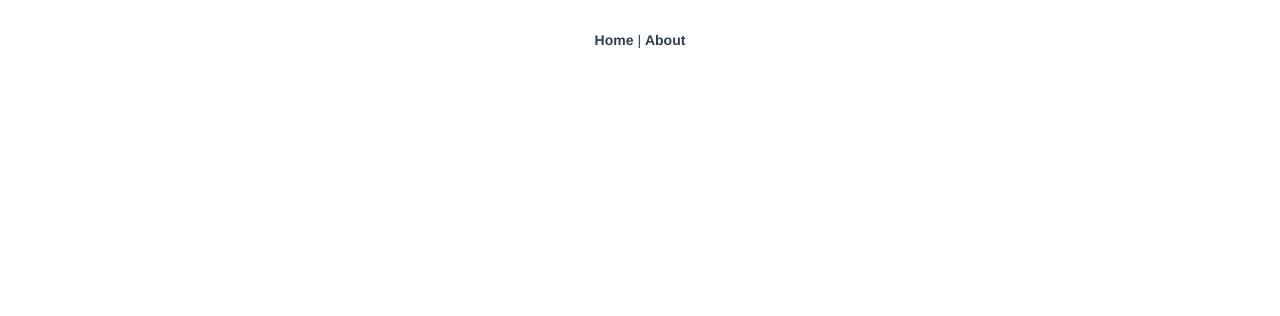
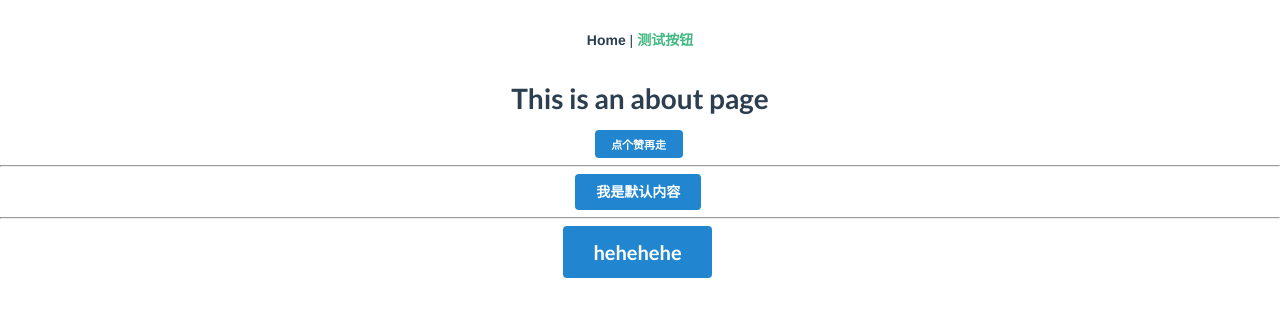
Before and after one commit to is-LittleFlower/vue-more, a Vue app: page /PageButton in a window 1280 px wide. Shown: the top 316 px of the page. Built offline with nearby package versions, Linux system fonts and the light colour scheme.

Commit message:
自定义按钮内容、定义按钮大小

```diff
--- a/examples/App.vue
+++ b/examples/App.vue
@@ -2,7 +2,7 @@
   <div id="app">
     <div id="nav">
       <router-link to="/">Home</router-link> |
-      <router-link to="/about">About</router-link>
+      <router-link to="/PageButton">测试按钮</router-link>
     </div>
     <router-view/>
   </div>
--- a/examples/router/index.js
+++ b/examples/router/index.js
@@ -11,12 +11,12 @@ const routes = [
     component: Home
   },
   {
-    path: '/about',
-    name: 'About',
+    path: '/PageButton',
+    name: 'PageButton',
     // route level code-splitting
     // this generates a separate chunk (about.[hash].js) for this route
     // which is lazy-loaded when the route is visited.
-    component: () => import(/* webpackChunkName: "about" */ '../views/About.vue')
+    component: () => import(/* webpackChunkName: "about" */ '../views/PageButton.vue')
   }
 ]
 
--- a/examples/views/About.vue
+++ /dev/null
@@ -1,7 +0,0 @@
-<template>
-  <div class="about">
-    <my-button></my-button>
-    <my-headline></my-headline>
-    <h1>This is an about page</h1>
-  </div>
-</template>
--- /dev/null
+++ b/examples/views/PageButton.vue
@@ -0,0 +1,10 @@
+<template>
+  <div class="about">
+    <h1>This is an about page</h1>
+    <my-button size="mini">点个赞再走</my-button>
+    <hr>
+    <my-button></my-button>
+    <hr>
+    <my-button size="huge">hehehehe</my-button>
+  </div>
+</template>
--- a/packages/button/button.vue
+++ b/packages/button/button.vue
@@ -1,19 +1,40 @@
 <template>
   <div>
-    <button class="ui primary button">MyButton全局组件按钮</button>
-    <hr>
-    <div class="ui animated button">
+     <button class="ui primary button" :class="size">
+        <!-- slot是默认插槽
+             会把默认内容替换成<my-button>点个赞再走</my-button> "点个赞再走"
+             如果用户没有在组件中输入内容，就会显示插槽中的默认内容-->
+        <slot>我是默认内容</slot>
+     </button>
+
+    <!-- <div class="ui animated button">
       <div class="visible content">Next</div>
       <div class="hidden content">
         <i class="right arrow icon"></i>
       </div>
-    </div>
+    </div>-->
   </div>
 </template>
 
 <script type="text/javascript">
 export default {
   name: 'MyButton',
+  props: {
+    size: {
+      type: String,
+      default: 'medium',
+      validator (val) {
+      // validator是校验规则
+      // 只要用户设置按钮大小，传入size属性，就会进入到这个函数
+      // 如果校验结果返回true就生效，如果校验结返回false就不允许，会报错
+
+        // 检验思路：
+        // 如果传入的size值为：mini,medium,huge,massive... 就成功；否则为false
+        // Array.includes() 这个数组方法是检测这个数组中，是否包含某个元素
+        return ['mini', 'tiny', 'small', 'medium', 'large', 'big', 'huge', 'massive'].includes(val)
+      }
+    }
+  },
   data () {
     return {}
   }
```
